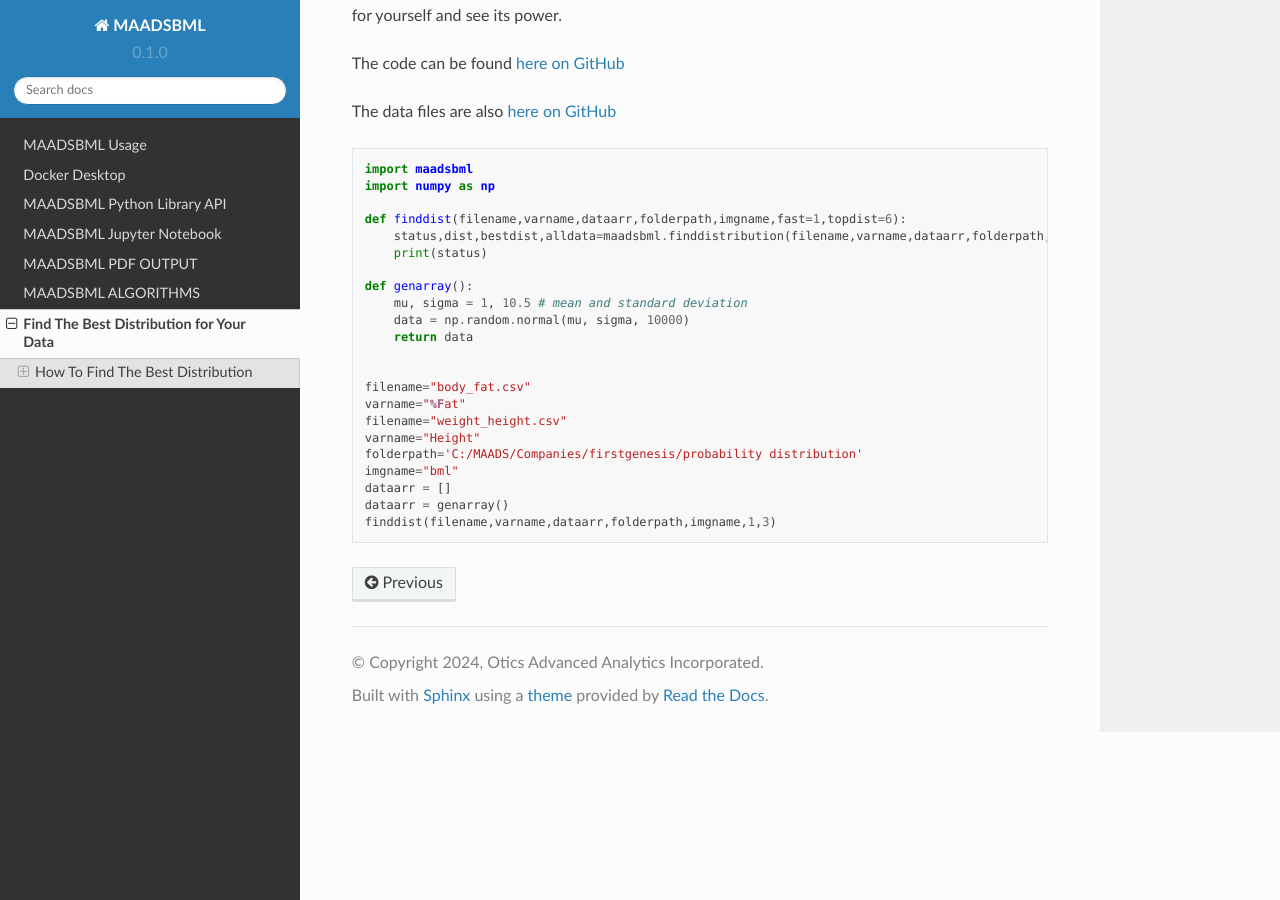
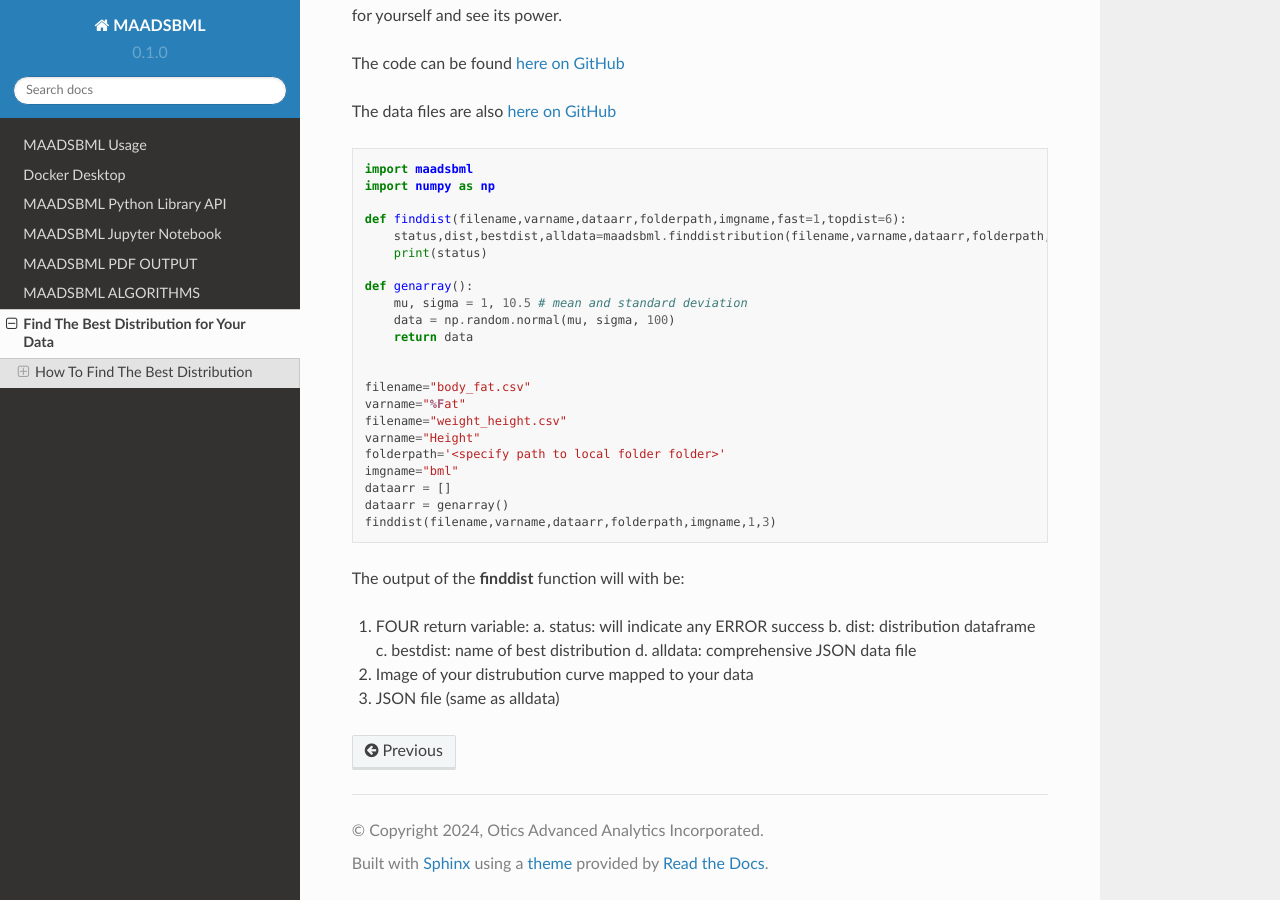
Before and after one commit to smaurice101/maadsbml, a Sphinx documentation site: the page built from docs/source/finddist.rst, in a window 1280 px wide and 900 px high, scrolled down 699 px. Built offline with Sphinx 7.4.7 and the Read the Docs theme 2.0.0, drawn with Linux system fonts in a browser that asks for light colours.

Commit message:
Update finddist.rst

```diff
--- a/docs/source/finddist.rst
+++ b/docs/source/finddist.rst
@@ -37,7 +37,7 @@ The data files are also `here on GitHub <https://github.com/smaurice101/raspberr
 
     def genarray():
         mu, sigma = 1, 10.5 # mean and standard deviation
-        data = np.random.normal(mu, sigma, 10000)
+        data = np.random.normal(mu, sigma, 100)
         return data
 
 
@@ -45,8 +45,20 @@ The data files are also `here on GitHub <https://github.com/smaurice101/raspberr
     varname="%Fat"
     filename="weight_height.csv"
     varname="Height"
-    folderpath='C:/MAADS/Companies/firstgenesis/probability distribution'
+    folderpath='<specify path to local folder folder>'
     imgname="bml"
     dataarr = []
     dataarr = genarray()
     finddist(filename,varname,dataarr,folderpath,imgname,1,3)
+
+The output of the **finddist** function will with be:
+
+1. FOUR return variable:
+   a. status: will indicate any ERROR success
+   b. dist: distribution dataframe
+   c. bestdist: name of best distribution
+   d. alldata: comprehensive JSON data file
+
+2. Image of your distrubution curve mapped to your data
+
+3. JSON file (same as alldata)
```
